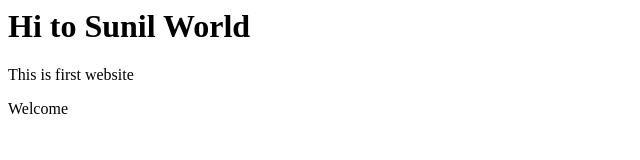
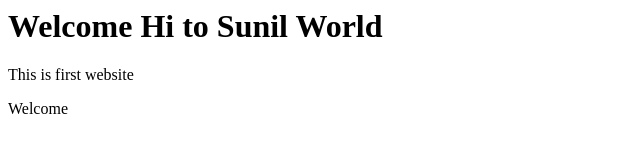
Before and after one commit to sunilkumardangre/Demo, a plain HTML site: page index.html in a window 1280 px wide. Shown: the whole page, without its empty margins (0-640 px from the left). Drawn offline with Linux system fonts and the light colour scheme.

Commit message:
changes by different directory

```diff
--- a/index.html
+++ b/index.html
@@ -1,6 +1,6 @@
 <html>
 <title> This is my website</title>
-<h1> Hi to Sunil World</h1>
+<h1>Welcome Hi to Sunil World</h1>
 <p> This is first website</p>
 <p> Welcome</p>
 </html>
```
